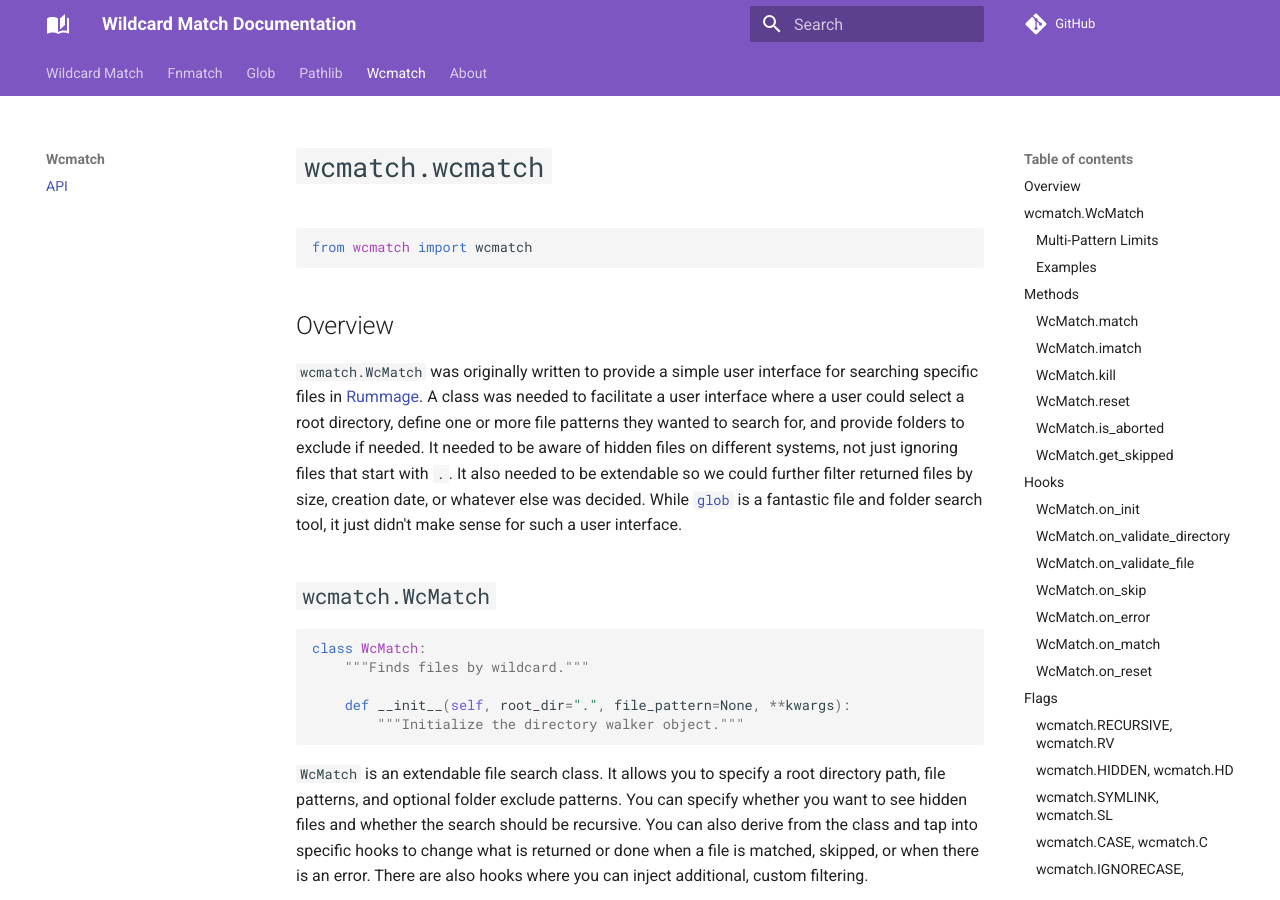
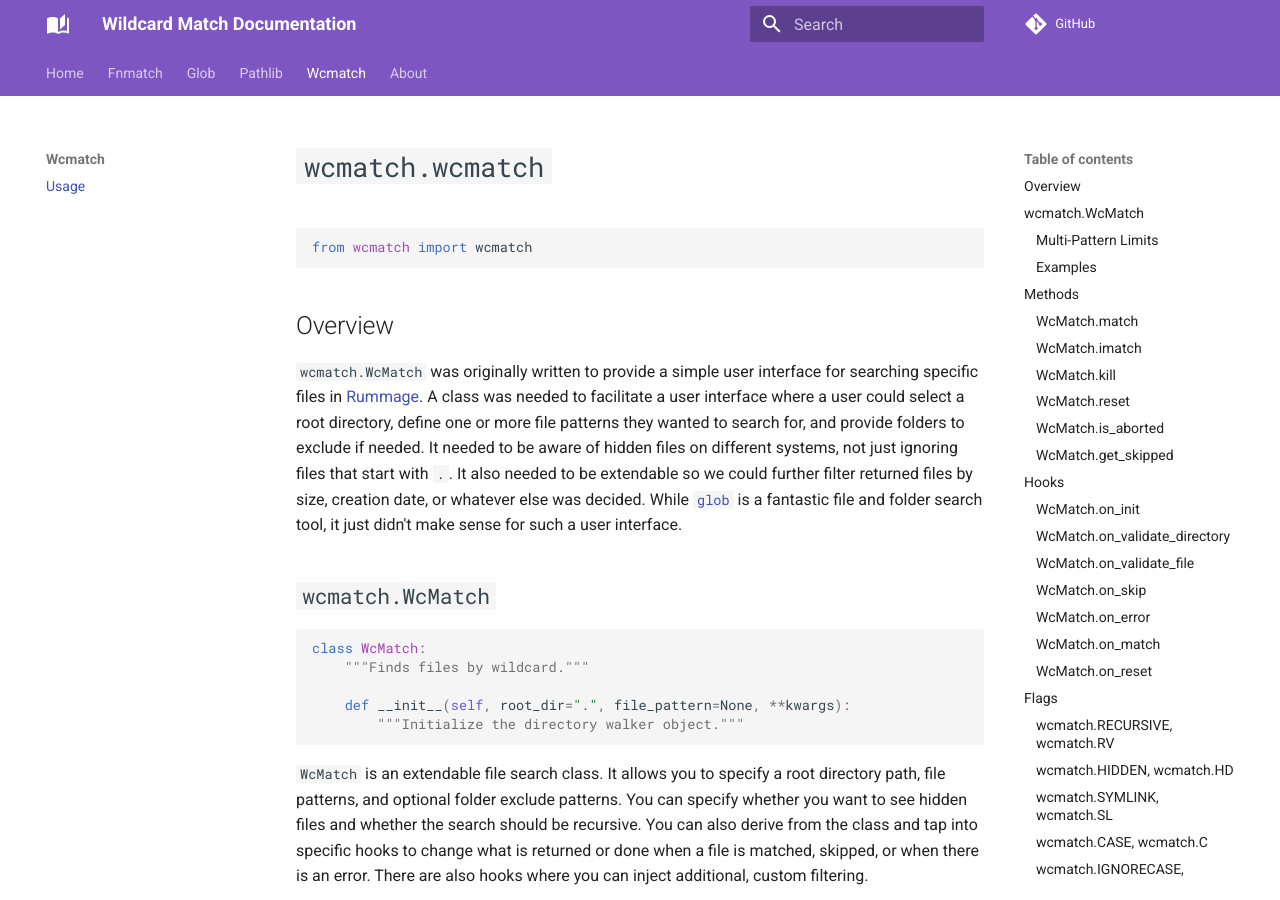
Before and after one commit to facelessuser/wcmatch, an MkDocs documentation site: the page built from docs/src/markdown/wcmatch.md, in a window 1280 px wide and 900 px high. Built offline with MkDocs 1.6.1 and Material for MkDocs 9.7.7, drawn with Linux system fonts in a browser that asks for light colours; comment, search, counter and statistics services are not loaded.

Commit message:
More document tweaks

```diff
--- a/mkdocs.yml
+++ b/mkdocs.yml
@@ -23,16 +23,16 @@ theme:
     - navigation.tabs
 
 nav:
-  - Wildcard Match:
+  - Home:
       - Introduction: index.md
   - Fnmatch:
-      - API: fnmatch.md
+      - Usage: fnmatch.md
   - Glob:
-      - API: glob.md
+      - Usage: glob.md
   - Pathlib:
-      - API: pathlib.md
+      - Usage: pathlib.md
   - Wcmatch:
-      - API: wcmatch.md
+      - Usage: wcmatch.md
   - About:
       - Contributing &amp; Support: about/contributing.md
       - Changelog: about/changelog.md
```
